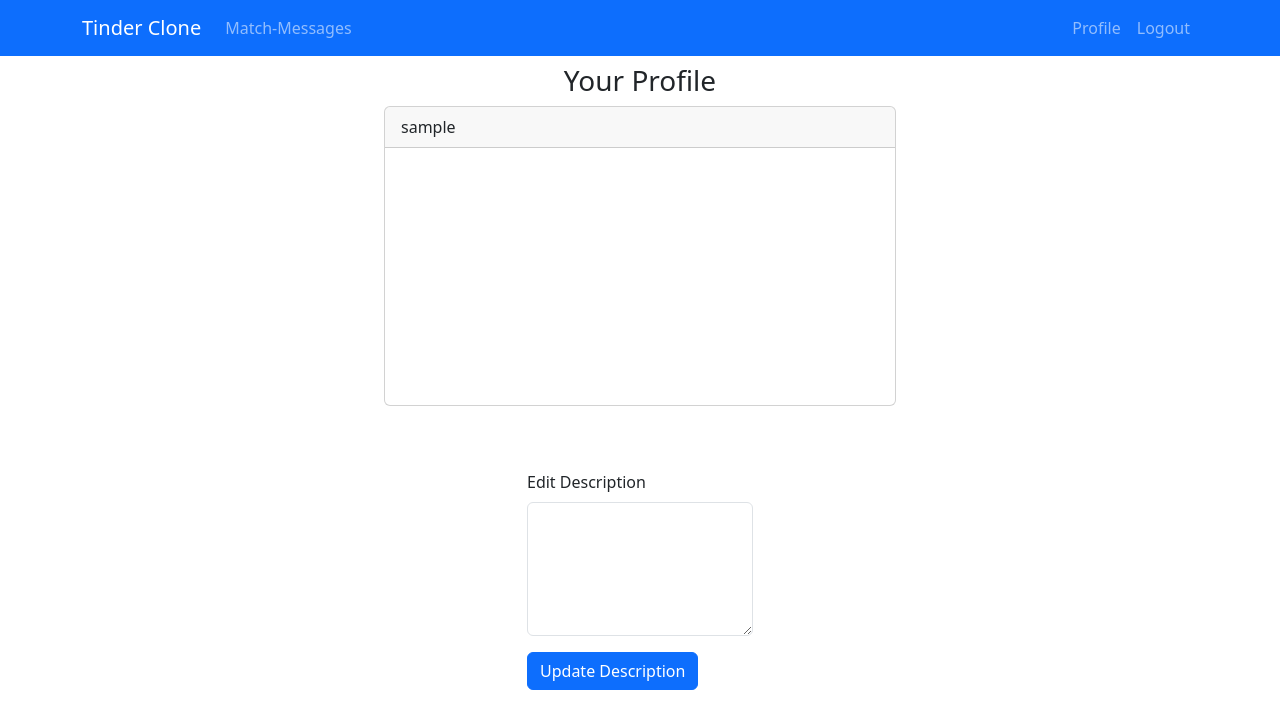
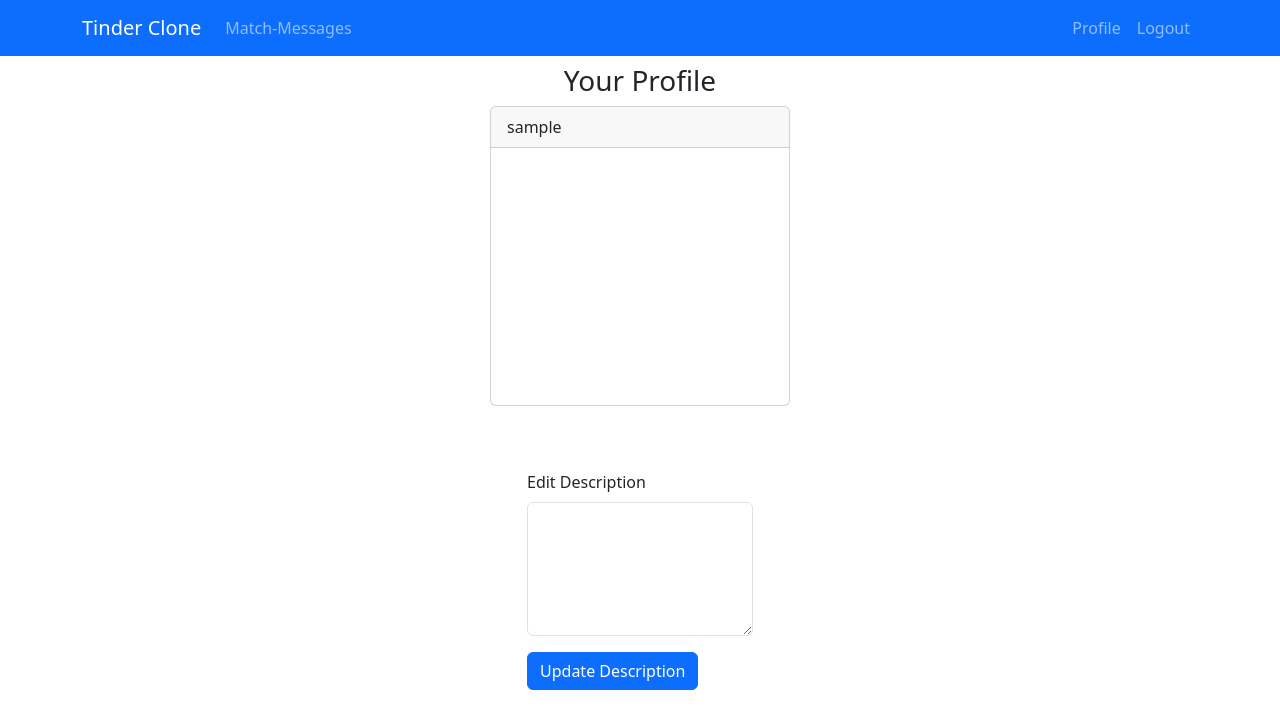
Before and after one commit to JaakkoLipp/AWP-Project, a React (Create React App) app in the folder client/: page /profile in a window 1280 px wide. Shown: the top 728 px of the page. Built offline with nearby package versions, Linux system fonts and the light colour scheme; no server answers; sample sign-in values are in the browser's storage.

Commit message:
Swiping implemented on main usercards and edited messages to be more logical visually

```diff
--- a/client/package.json
+++ b/client/package.json
@@ -14,6 +14,7 @@
     "react-dom": "^18.2.0",
     "react-router-dom": "^6.22.1",
     "react-scripts": "5.0.1",
+    "react-swipeable": "^7.0.1",
     "web-vitals": "^2.1.4"
   },
   "scripts": {
--- a/client/src/components/Main.js
+++ b/client/src/components/Main.js
@@ -79,6 +79,8 @@ function Main() {
               users[currentIndex].description ||
               "No description has been set by the user yet!"
             }
+            onLike={() => handleLikeDislike(true)}
+            onDislike={() => handleLikeDislike(false)}
           />
           <LikeButton
             onLike={() => handleLikeDislike(true)}
--- a/client/src/components/MessagesPage.js
+++ b/client/src/components/MessagesPage.js
@@ -132,14 +132,13 @@ function MessagesPage() {
             >
               {messages.map((msg) => (
                 <div
-                  key={msg.id}
+                  key={msg._id}
                   className={`message mb-2 p-2 rounded ${
                     msg.sender === loggedInUserId
-                      ? "bg-primary text-white"
-                      : "bg-secondary text-white"
-                  } ${
-                    msg.sender === loggedInUserId ? "text-end" : "text-start"
+                      ? "bg-primary text-white align-self-end text-end"
+                      : "bg-secondary text-white align-self-start text-start"
                   }`}
+                  style={{ width: "80%" }}
                 >
                   {msg.content}
                   <br />
--- a/client/src/components/Profile.js
+++ b/client/src/components/Profile.js
@@ -68,7 +68,12 @@ function Profile() {
   return (
     <div className="Profile">
       <h3>Your Profile</h3>
-      <UserCard username={username} description={description} />
+      <UserCard
+        username={username}
+        description={description}
+        onLike={() => {}}
+        onDislike={() => {}}
+      />
       <br></br>
       <Form style={{ "margin-top": "32px" }} onSubmit={handleSubmit}>
         <Form.Group className="mb-3">
--- a/client/src/components/UserCard.js
+++ b/client/src/components/UserCard.js
@@ -1,8 +1,19 @@
 import React from "react";
 import { Card } from "react-bootstrap";
+import { useSwipeable } from "react-swipeable";
 
-function UserCard({ username, description }) {
+function UserCard({ username, description, onLike, onDislike }) {
+  const handlers = useSwipeable({
+    onSwipedLeft: () => onDislike(),
+    onSwipedRight: () => onLike(),
+    // Prevent default
+    preventDefaultTouchmoveEvent: true,
+    trackMouse: true,
+  });
+
   return (
+    <div {...handlers} style={{}}>
+      {" "}
       <Card
         style={{
           width: "40%",
@@ -25,6 +36,7 @@ function UserCard({ username, description }) {
           </Card.Text>
         </Card.Body>
       </Card>
+    </div>
   );
 }
 
```
Also changed, not shown: client/src/components/MessagesPage.css (deleted, +0 -7 lines), 1 other file (tests, documents, lock files or other folders). Lines whose indentation alone changed are shown as unchanged.
